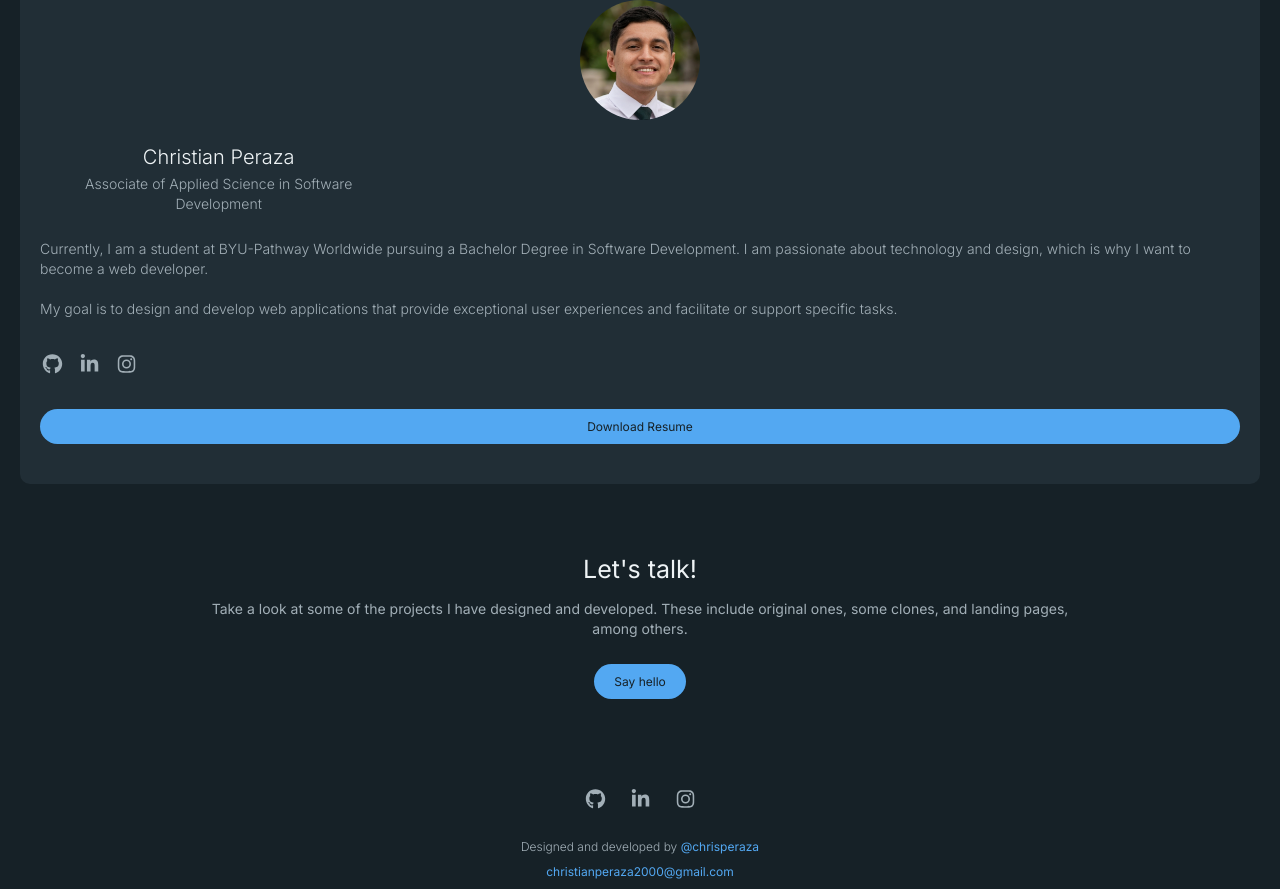
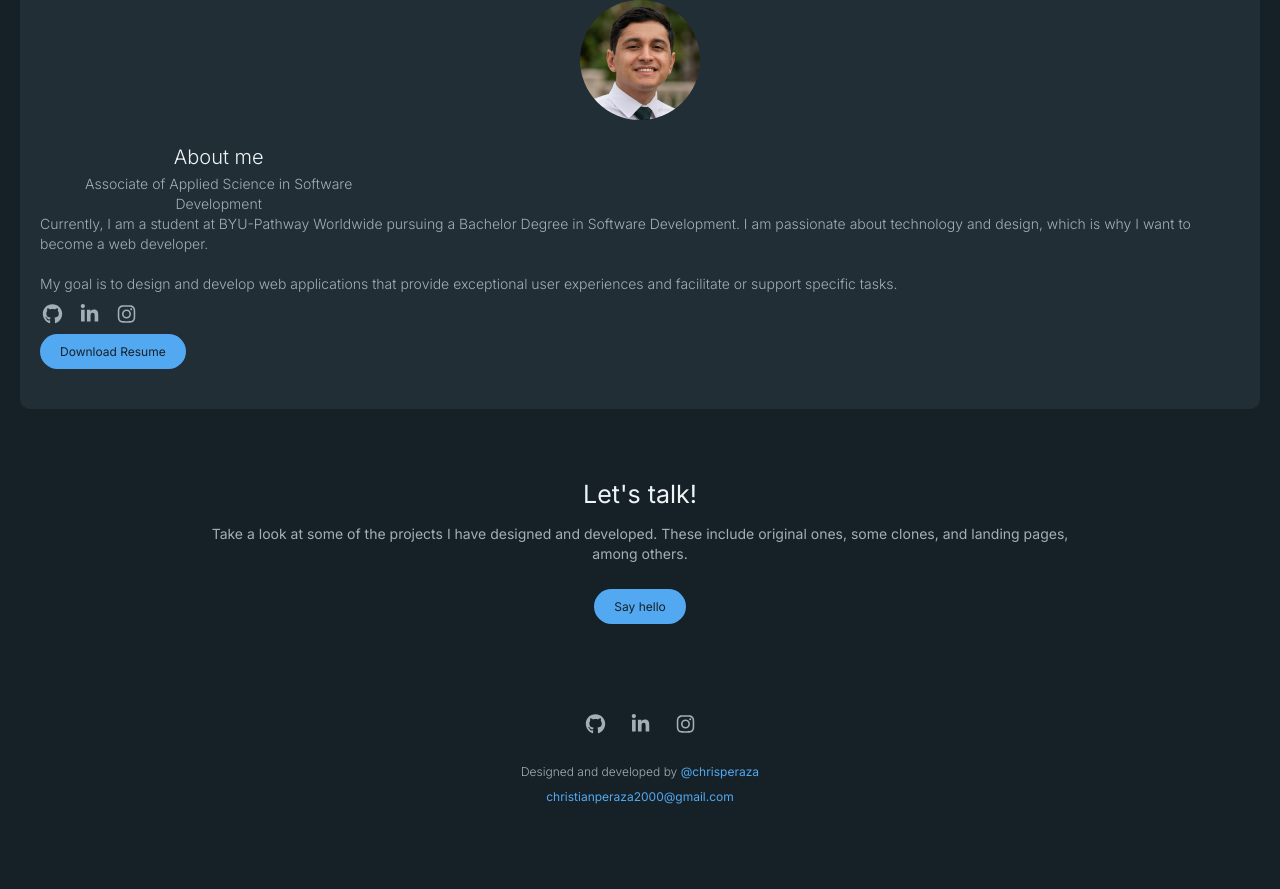
Before and after one commit to chrisperaza/portfolio-dev, a React (Vite) app: page / in a window 1280 px wide. Shown: the part 3815-4704 px from the top of the page. After the commit the page ends 4629 px from the top, so only its background shows below. Built offline with nearby package versions, Linux system fonts and the light colour scheme.

Commit message:
Add about me container and change title

```diff
--- a/src/components/AboutMeSection.jsx
+++ b/src/components/AboutMeSection.jsx
@@ -14,23 +14,26 @@ const AboutMeSection = () => {
           alt='Profile photo of Christian Peraza smiling, wearing a white shirt and dark green tie, with a blurred nature background.'
           width={120}
         />
+        <div>
           <div className='aboutMe-infoSection-titlesContainer'>
             <div>
-            <h3>Christian Peraza</h3>
+              <h3>About me</h3>
               <p>Associate of Applied Science in Software Development</p>
             </div>
           </div>
           <p className='aboutMe-infoSection-text'>
-          Currently, I am a student at BYU-Pathway Worldwide pursuing a Bachelor
-          Degree in Software Development. I am passionate about technology and
-          design, which is why I want to become a web developer. <br /> <br />{' '}
-          My goal is to design and develop web applications that provide
-          exceptional user experiences and facilitate or support specific tasks.
+            Currently, I am a student at BYU-Pathway Worldwide pursuing a
+            Bachelor Degree in Software Development. I am passionate about
+            technology and design, which is why I want to become a web
+            developer. <br /> <br /> My goal is to design and develop web
+            applications that provide exceptional user experiences and
+            facilitate or support specific tasks.
           </p>
           <SocialMediaList />
           <button className='aboutMe-infoSection-resumeButton'>
             <p>Download Resume</p>
           </button>
+        </div>
       </section>
     </section>
   );
```
Lines whose indentation alone changed are shown as unchanged.
